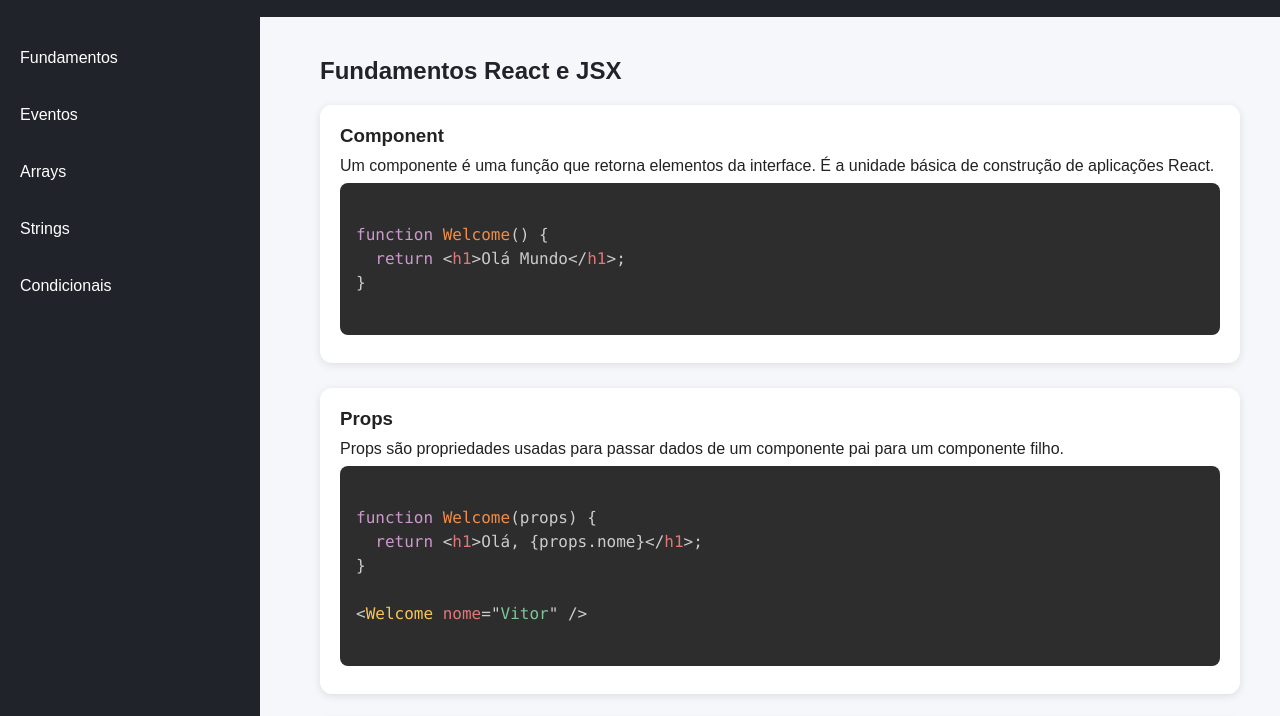
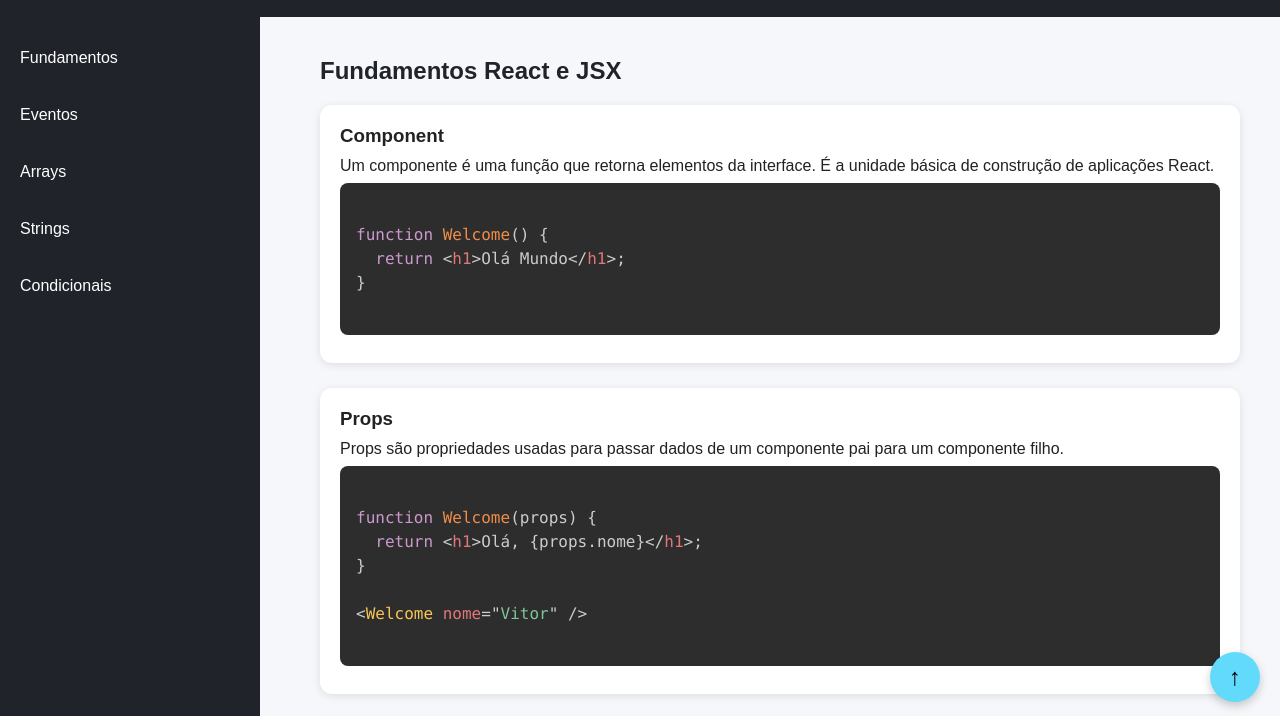
Before and after one commit to EmanoelVitor/react-propriedades-dev-web-2026.1, a plain HTML site: page index.html in a window 1280 px wide. Shown: the part 78-794 px from the top of the page. Drawn offline with nearby package versions, Linux system fonts and the light colour scheme.

Commit message:
adicionando botão para voltar ao topo.

```diff
--- a/index.html
+++ b/index.html
@@ -10,7 +10,7 @@
   <title>REACT - Propriedades</title>
 </head>
 
-<body>
+<body id="topo">
 
   <header>
     <h1>Repositório React</h1>
@@ -553,6 +553,7 @@
         </section>
 
   </main>
+  <a href="#topo" class="btn-topo">↑</a>
   <script src="https://cdn.jsdelivr.net/npm/prismjs/prism.min.js"></script>
 <script src="https://cdn.jsdelivr.net/npm/prismjs/components/prism-jsx.min.js"></script>
 </body>
--- a/style.css
+++ b/style.css
@@ -14,7 +14,6 @@
   color: #222;
 }
 
-/* HEADER */
 
 header {
   background: #20232a;
@@ -23,7 +22,6 @@
   text-align: center;
 }
 
-/* SIDEBAR */
 
 nav {
   position: fixed;
@@ -72,7 +70,6 @@
 }
 
 
-
 article {
   background: white;
   margin-bottom: 25px;
@@ -99,7 +96,35 @@
   font-family: Consolas, monospace;
 }
 
+.btn-topo {
+    position: fixed;
+    bottom: 20px;
+    right: 20px;
 
+    width: 50px;
+    height: 50px;
+
+    background: #61dafb;
+    color: #000;
+
+    border-radius: 50%;
+
+    display: flex;
+    justify-content: center;
+    align-items: center;
+
+    text-decoration: none;
+    font-size: 24px;
+    font-weight: bold;
+
+    box-shadow: 0 4px 10px rgba(0,0,0,.2);
+
+    transition: .3s;
+}
+
+.btn-topo:hover {
+    transform: translateY(-3px);
+}
 
 @media(max-width:768px){
 
@@ -113,4 +138,5 @@
   main{
     margin-left: 0;
   }
+
 }
```
